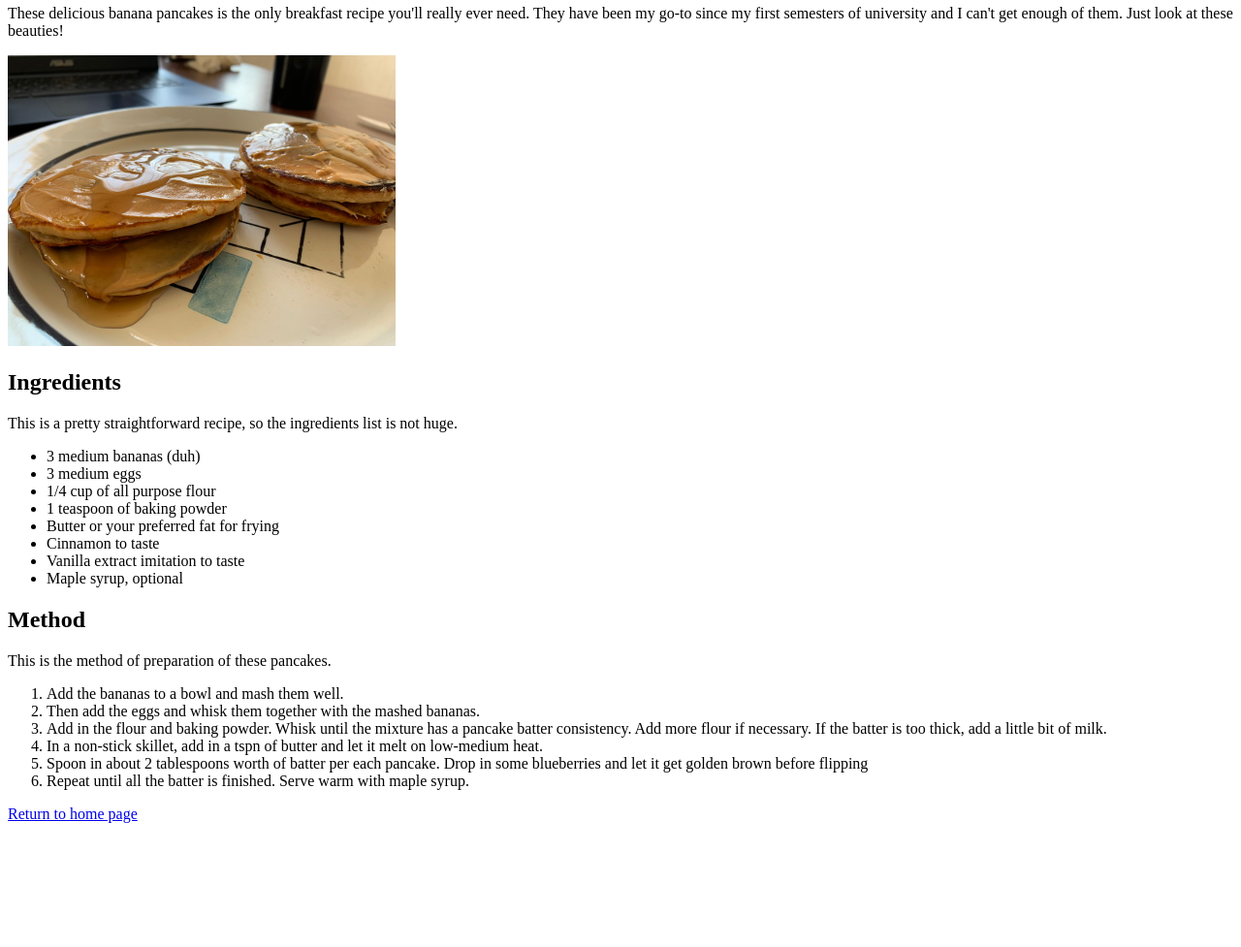
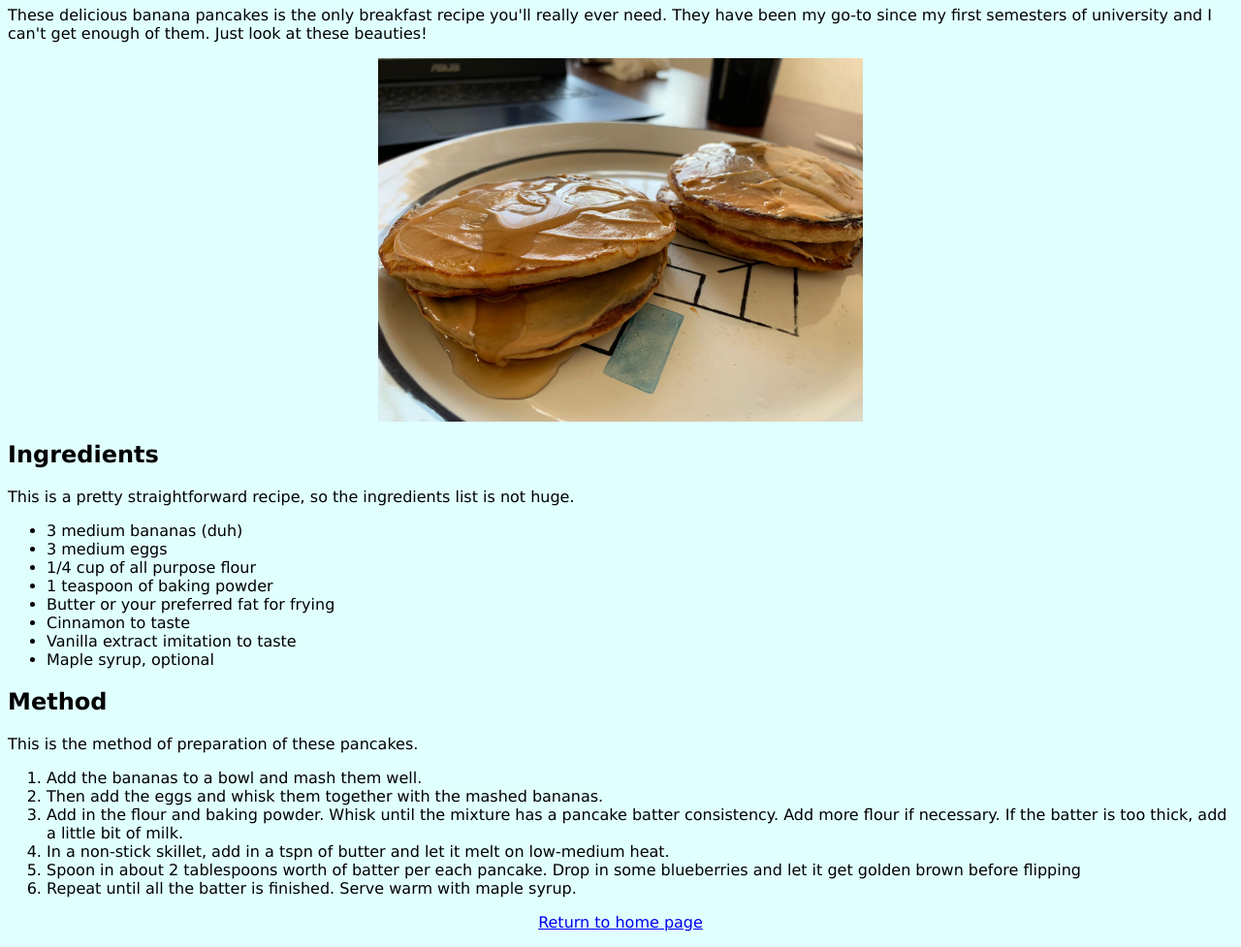
Before and after one commit to crisb-7/OdinRecipes, a plain HTML site: page recipes/banana_pancakes.html in a window 1280 px wide. Shown: the part 75-1052 px from the top of the page at 97% size. Before the commit the page ends 940 px from the top, so only its background shows below. Drawn offline with Linux system fonts and the light colour scheme.

Commit message:
Added simple CSS Styles for future editing. Modified html files respectively and included basic changes to page style: background color, font family, image centering, etc.

```diff
--- a/recipes/banana_pancakes.html
+++ b/recipes/banana_pancakes.html
@@ -3,13 +3,14 @@
     <head>
         <meta charset="utf-8">
         <title>Delicious Banana Pancakes Recipe</title>
+        <link rel="stylesheet" href="../style.css">
     </head>
 
     <body>
         <h1>Unbelievable Banana Pancakes Recipe</h1>
             <p>These delicious banana pancakes is the only breakfast recipe you'll really ever need.
                 They have been my go-to since my first semesters of university and I can't get enough of them. Just look at these beauties!</p>
-            <img src="../images/banana_pancakes.jpeg" width="400" alt="My own end result of this banana pancake recipe.">
+            <img src="../images/banana_pancakes.jpeg" class="images" alt="My own end result of this banana pancake recipe.">
             <!-- "../" selects a parent directory while "./" selects current directory -->
             <h2>Ingredients</h2>
                 This is a pretty straightforward recipe, so the ingredients list is not huge.
@@ -34,6 +35,6 @@
                     <li>Spoon in about 2 tablespoons worth of batter per each pancake. Drop in some blueberries and let it get golden brown before flipping</li>
                     <li>Repeat until all the batter is finished. Serve warm with maple syrup.</li>
                 </ol>
-        <p><a href="../index.html">Return to home page</a></p>
+        <p class="homepage-link"><a href="../index.html">Return to home page</a></p>
     </body>
 </html>
--- /dev/null
+++ b/style.css
@@ -0,0 +1,27 @@
+body {
+    font-family: Verdana, "DejaVu Sans", sans-serif;
+    background-color: lightcyan;
+}
+
+h1 {
+    text-align: center;
+}
+
+.greeting {
+    text-align: center;
+    font-size: 16px;
+
+}
+
+.homepage-link {
+    text-align: center;
+    font-size: 16px;
+}
+
+.images {
+    height: auto;
+    width:500px;
+    display: block;
+    margin-left: auto;
+    margin-right: auto;
+}
```
Also changed, not shown: index.html (+3 -2 lines), recipes/flavor_bomb_oatmeal.html (+3 -2 lines), recipes/hash_brown.html (+3 -2 lines).
